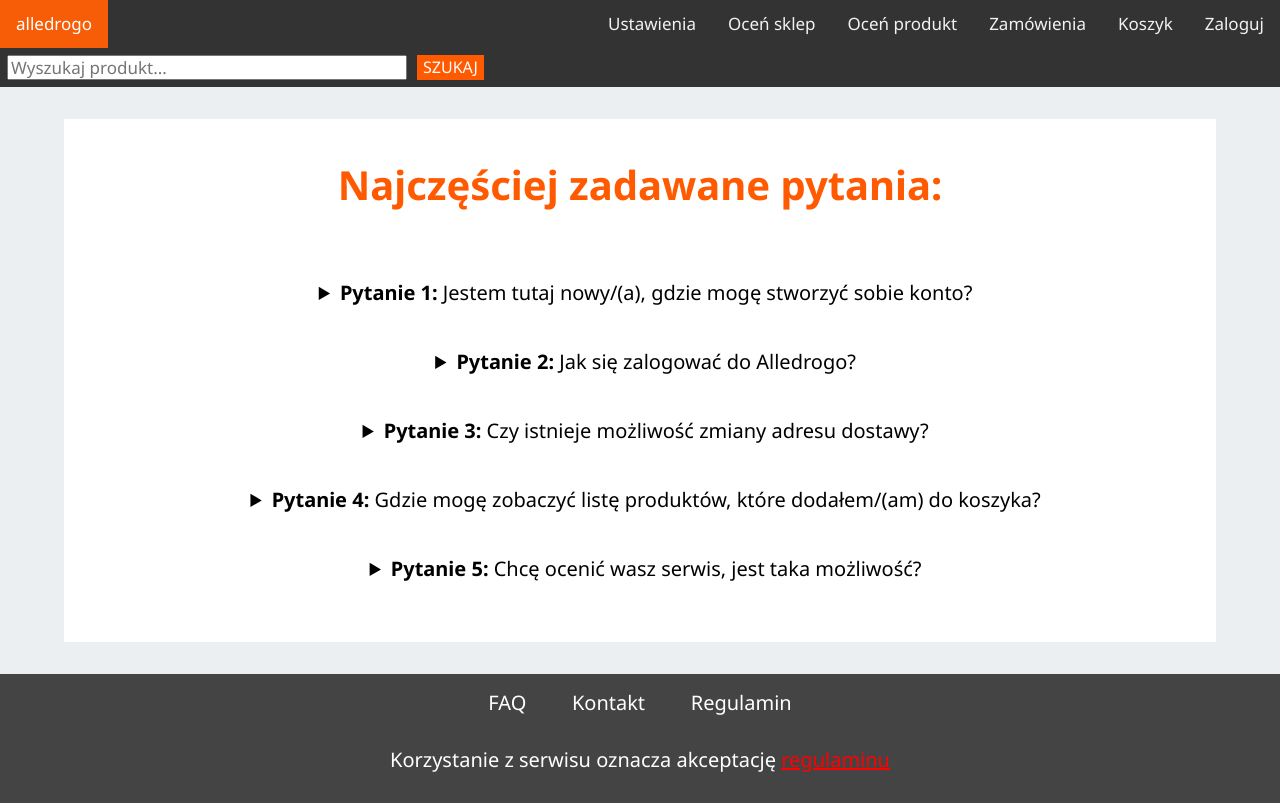
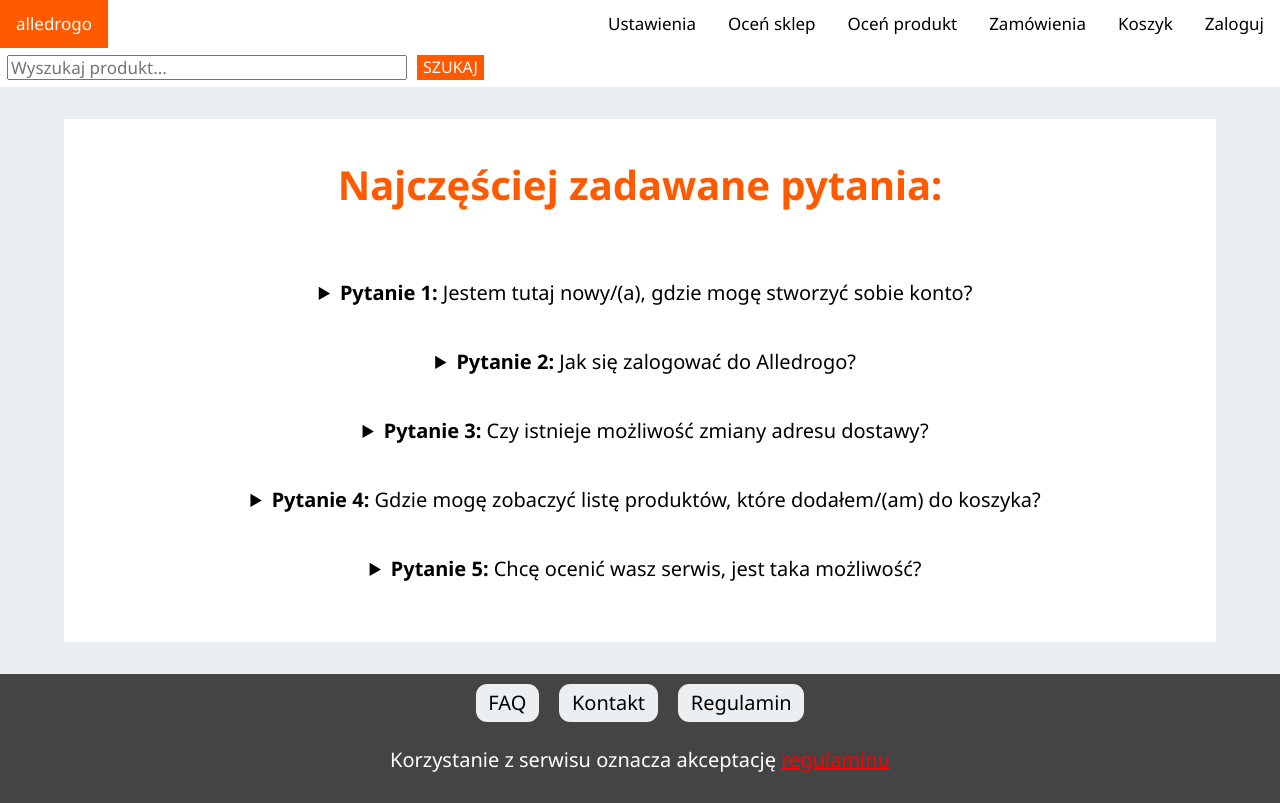
Before and after one commit to caspros/BazyDanychSklepik, a PHP site: page /FAQ.php in a window 1280 px wide. Run offline with PHP 8.4, Linux system fonts and the light colour scheme.

Commit message:
Zmienione menu i stopka

```diff
--- a/css/hamburger.css
+++ b/css/hamburger.css
@@ -2,7 +2,7 @@
 
 
 .topnav {
-  background-color: #333;
+  background-color: #FFF;
   overflow: hidden;
 }
 
@@ -10,7 +10,7 @@
 .topnav a {
   float: right;
   display: block;
-  color: #f2f2f2;
+  color: black;
   text-align: center;
   padding: 14px 16px;
   text-decoration: none;
@@ -19,15 +19,15 @@
 
 /* Change the color of links on hover */
 .topnav a:hover {
-  background-color: #ddd;
-  color: black;
+  background-color: #FF5A00;
+  color: white;
 }
 
 /* Add an active class to highlight the current page */
 .topnav a.active {
   outline: none;
   float: left;
-  background-color: rgba(247,93,7,1);
+  background-color: #FF5A00;
   color: white;
 }
 
@@ -35,7 +35,7 @@
   height: 100%;
   float: left;
   display: block;
-  color: #f2f2f2;
+  color: black;
   text-align: center;
   padding:7px;
   text-decoration: none;
--- a/css/menu.css
+++ b/css/menu.css
@@ -31,15 +31,16 @@
    display:block;
    margin:0 0 0 0px;
    padding:0.4rem 0.8rem 0.4rem;
-   background-color: #444;
-   color: white;
+   background-color: #ECEFF1;
+   color: black;
    text-decoration:none;
    line-height:1.3em;
+   border-radius: 0.7rem;
 }
 
 #centeredmenu ul li a:hover {
-  background-color: #111;
-  color:#fff;
+  background-color: #FF5A00;
+  color: white;
 }
 
 /* NOWE MENU KATEGORIE*/
```
